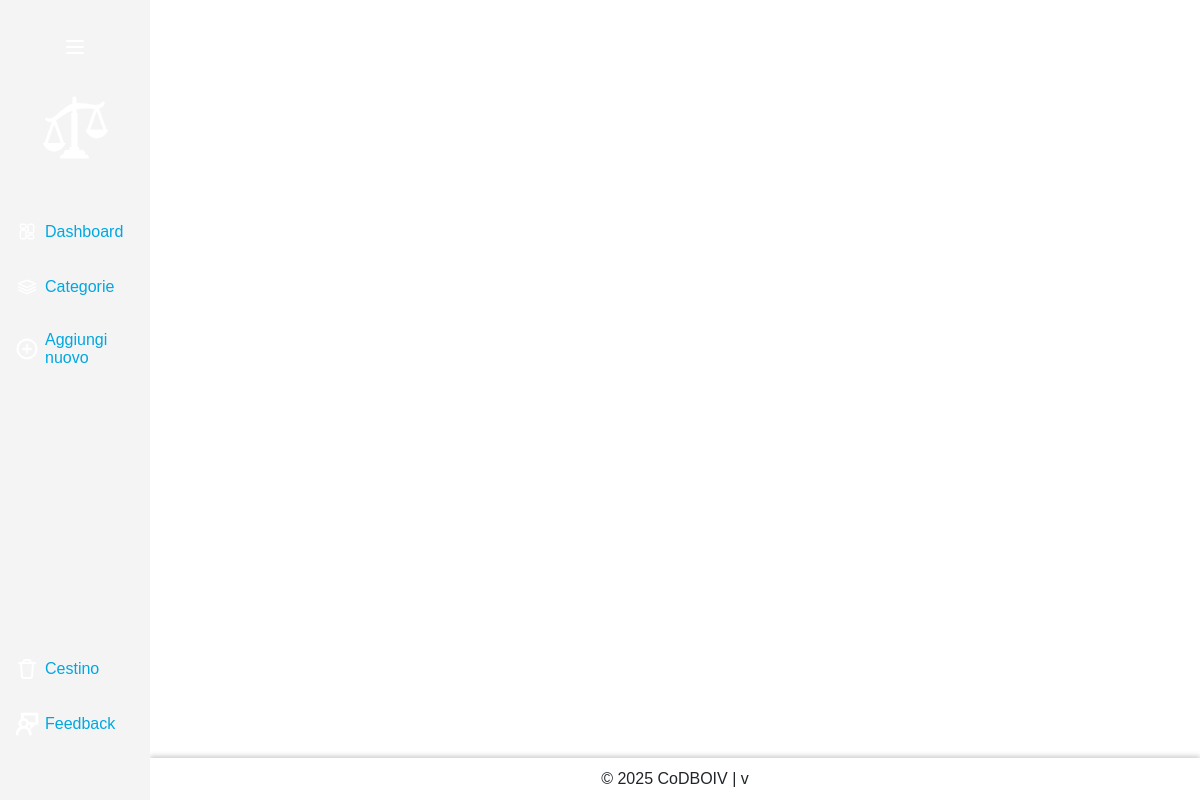
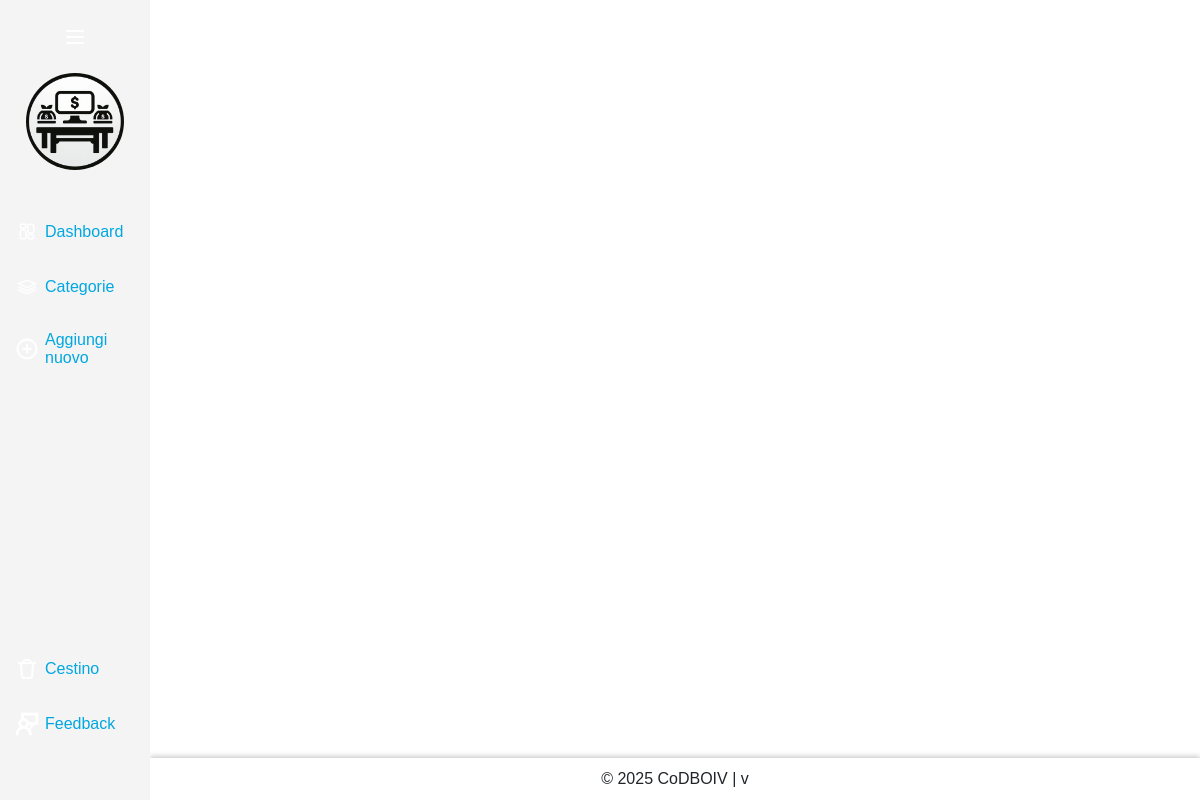
Before and after one commit to patrickalderson89/BalanceDeskAE, an Electron app: page src/renderer/pages/index.html in a window 1200 px wide. Drawn offline with Linux system fonts and the light colour scheme; no server answers.

Commit message:
Final commit

```diff
--- a/src/renderer/pages/index.html
+++ b/src/renderer/pages/index.html
@@ -32,7 +32,7 @@
                         <img src="../assets/icons/sidebar/toggle-icon.svg" alt="Riduci/espandi barra laterale">
                     </button>
                     <a href="#" class="top-item" title="BalanceDesk">
-                        <img src="../assets/icons/logo.svg" alt="Logo BalanceDesk" class="top-icon">
+                        <img src="../assets/icons/sidebar/logo.png" alt="Logo BalanceDesk" class="top-icon">
                         <span class="top-text" id="sidebar-app-name"></span>
                     </a>
                 </div>
--- a/src/renderer/styles/style.css
+++ b/src/renderer/styles/style.css
@@ -67,8 +67,9 @@
 }
 
 .top-icon {
-    width: 50%;
+    width: 75%;
     height: auto;
+    border-radius: 50%;
 }
 
 .sidebar-middle {
```
Also changed, not shown: src/renderer/assets/icons/logo.svg (deleted), src/renderer/assets/icons/sidebar/logo.png (added).
